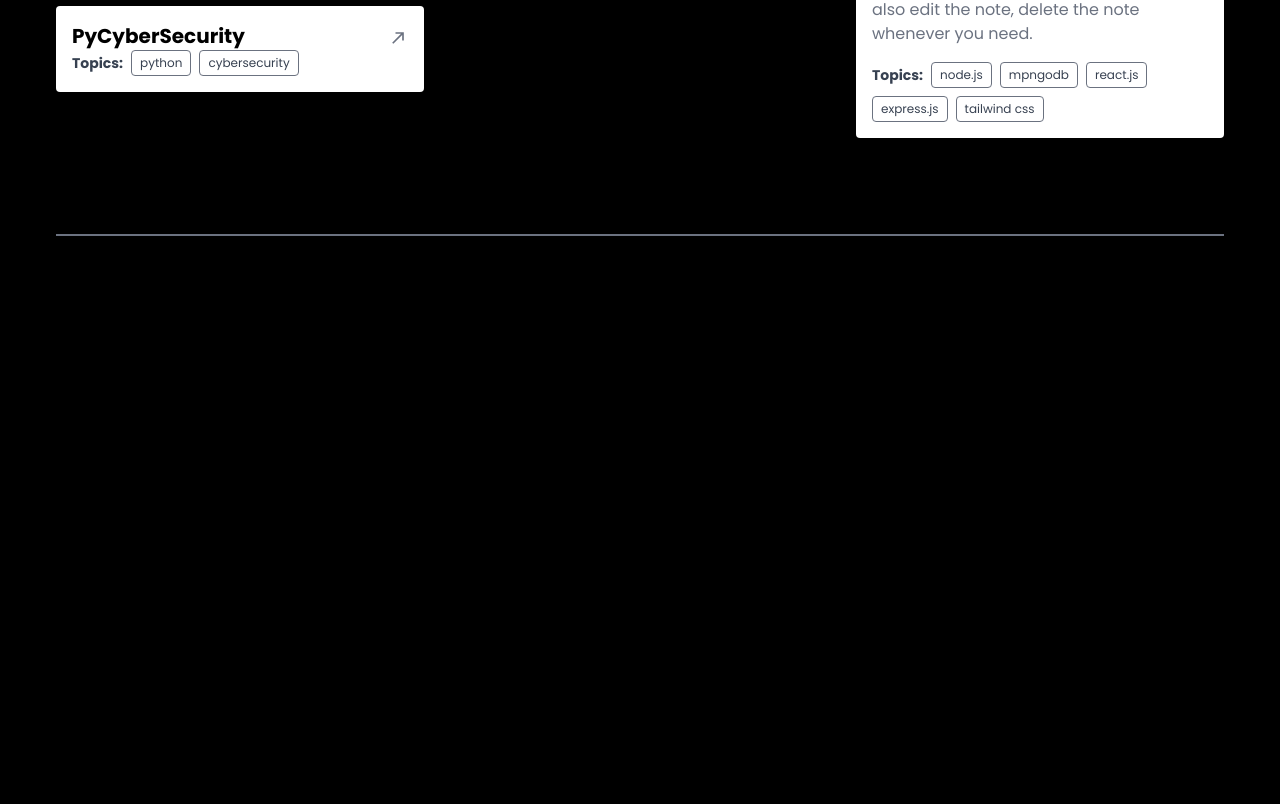
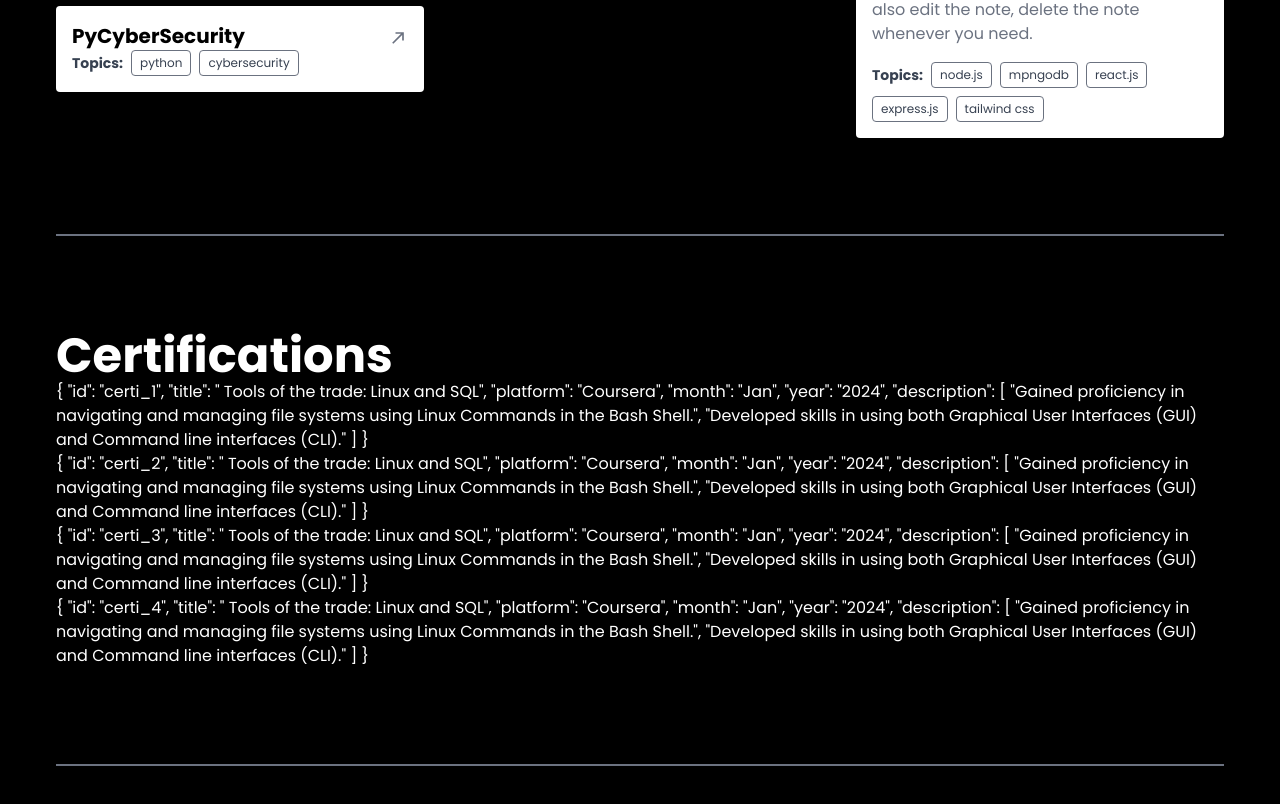
Before and after one commit to JenilGajjar20/Portfolio, a Vue app: page / in a window 1280 px wide. Shown: the part 2598-3402 px from the top of the page. Before the commit the page ends 2930 px from the top, so only its background shows below. Built offline with nearby package versions, Linux system fonts and the light colour scheme.

Commit message:
certificates section - WIP

```diff
--- /dev/null
+++ b/src/components/Certifications.vue
@@ -0,0 +1,33 @@
+<template>
+  <div class="container">
+    <div class="certificates">
+      <div class="certificates-content">
+        <div class="content-header">
+          <h2>Certifications</h2>
+        </div>
+        <div class="certificates-data">
+          <div
+            class=""
+            v-for="certificate in certificates"
+            :key="certificate.id"
+          >
+            {{ certificate }}
+          </div>
+        </div>
+      </div>
+    </div>
+  </div>
+</template>
+
+<script setup>
+import certificatesData from "@/data/certificates/data.json";
+import { onMounted, ref } from "vue";
+
+const certificates = ref([]);
+
+onMounted(() => {
+  certificates.value = certificatesData;
+});
+</script>
+
+<style lang="scss"></style>
--- /dev/null
+++ b/src/data/certificates/data.json
@@ -0,0 +1,46 @@
+[
+  {
+    "id": "certi_1",
+    "title": " Tools of the trade: Linux and SQL",
+    "platform": "Coursera",
+    "month": "Jan",
+    "year": "2024",
+    "description": [
+      "Gained proficiency in navigating and managing file systems using Linux Commands in the Bash Shell.",
+      "Developed skills in using both Graphical User Interfaces (GUI) and Command line interfaces (CLI)."
+    ]
+  },
+  {
+    "id": "certi_2",
+    "title": " Tools of the trade: Linux and SQL",
+    "platform": "Coursera",
+    "month": "Jan",
+    "year": "2024",
+    "description": [
+      "Gained proficiency in navigating and managing file systems using Linux Commands in the Bash Shell.",
+      "Developed skills in using both Graphical User Interfaces (GUI) and Command line interfaces (CLI)."
+    ]
+  },
+  {
+    "id": "certi_3",
+    "title": " Tools of the trade: Linux and SQL",
+    "platform": "Coursera",
+    "month": "Jan",
+    "year": "2024",
+    "description": [
+      "Gained proficiency in navigating and managing file systems using Linux Commands in the Bash Shell.",
+      "Developed skills in using both Graphical User Interfaces (GUI) and Command line interfaces (CLI)."
+    ]
+  },
+  {
+    "id": "certi_4",
+    "title": " Tools of the trade: Linux and SQL",
+    "platform": "Coursera",
+    "month": "Jan",
+    "year": "2024",
+    "description": [
+      "Gained proficiency in navigating and managing file systems using Linux Commands in the Bash Shell.",
+      "Developed skills in using both Graphical User Interfaces (GUI) and Command line interfaces (CLI)."
+    ]
+  }
+]
--- a/src/views/HomeView.vue
+++ b/src/views/HomeView.vue
@@ -24,6 +24,10 @@
 
     <HLine />
 
+    <Certifications />
+
+    <HLine />
+
     <!-- Articles Section -->
     <!-- <Articles /> -->
   </main>
@@ -38,4 +42,5 @@ import Projects from "@/components/Projects.vue";
 // import Articles from "@/components/Articles.vue";
 import Experience from "@/components/Experience.vue";
 import HLine from "@/components/HLine.vue";
+import Certifications from "@/components/Certifications.vue";
 </script>
```
